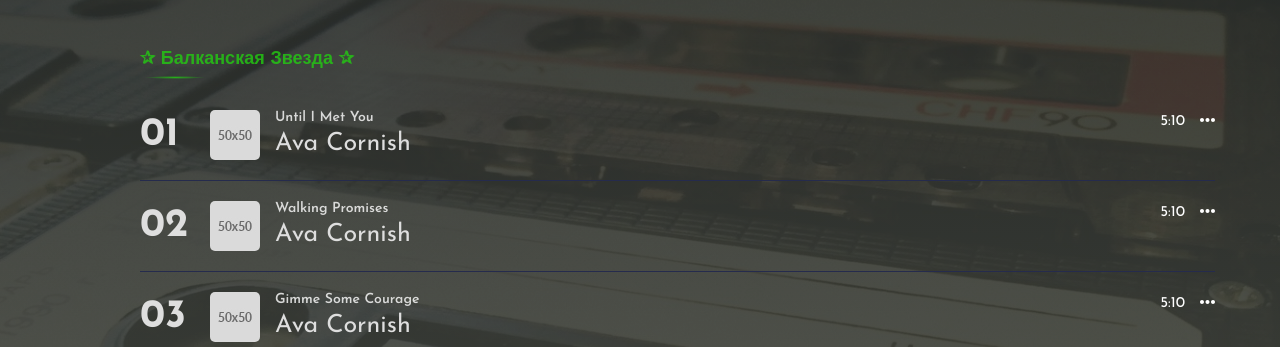
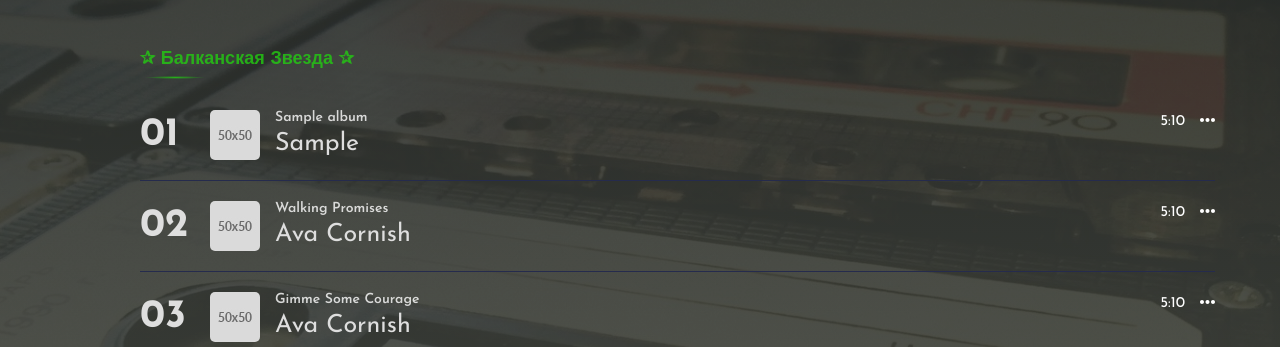
Before and after one commit to TumashenkaAliaksandr/uncle, a Django app: page / in a window 1280 px wide. Shown: the part 968-1315 px from the top of the page. Run offline with Django 5.2, Linux system fonts and the light colour scheme; tables that the repository leaves empty hold one stand-in row (values such as "Sample post"); some libraries are stand-ins or nearby versions; some web fonts are replaced.

Commit message:
added new model Album on the index template

```diff
--- a/webapp/templates/webapp/index.html
+++ b/webapp/templates/webapp/index.html
@@ -24,6 +24,7 @@
                             </div>
                         </div>
                         <div class="col-lg-4 col-md-12 padding_right40">
+                            {% for main_musc_slider in music_album %}
                             <div class="ms_weekly_box">
                                 <div class="weekly_left">
                                     <span class="w_top_no">
@@ -39,8 +40,8 @@
                                             </div>
                                         </div>
                                         <div class="w_tp_song_name">
-                                            <h3><a href="#">Until I Met You</a></h3>
-                                            <p>Ava Cornish</p>
+                                            <h3><a href="#">{{ main_musc_slider.title }}</a></h3>
+                                            <p>{{ main_musc_slider.artist }}</p>
                                         </div>
                                     </div>
                                 </div>
@@ -58,6 +59,7 @@
                                     <li><a href="#"><span class="opt_icon"><span class="icon icon_share"></span></span>Share</a></li>
                                 </ul>
                             </div>
+                            {% endfor %}
                             <div class="ms_divider"></div>
                             <div class="ms_weekly_box">
                                 <div class="weekly_left">
--- a/webapp/views.py
+++ b/webapp/views.py
@@ -1,9 +1,16 @@
 from django.shortcuts import render
+
+from webapp.models import Album
+
 
 # Create your views here.
 def index(request):
     """Main page music site ДяДя"""
-    return render(request, 'webapp/index.html')
+    music_album = Album.objects.all()
+    context = {
+        'music_album': music_album
+    }
+    return render(request, 'webapp/index.html', context=context)
 
 
 def albums(request):
```
